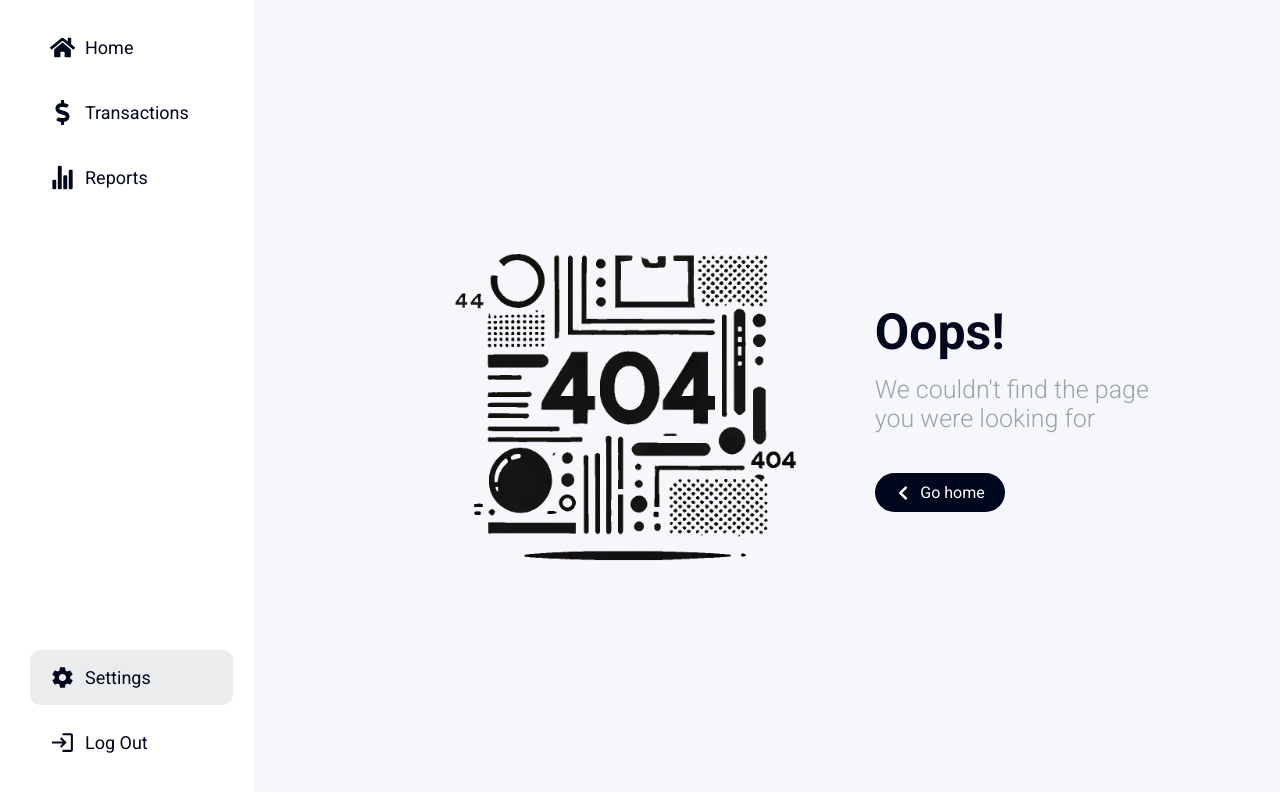
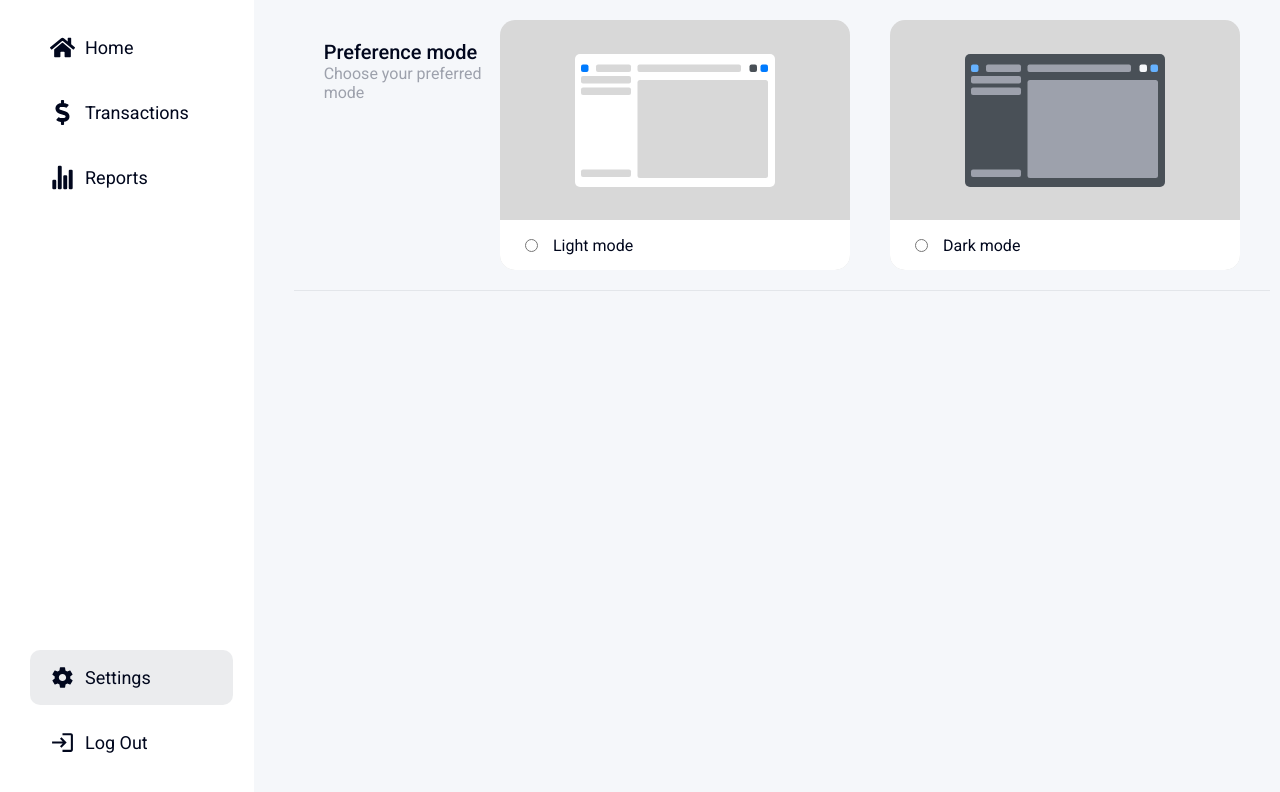
Before and after one commit to AlexShatokhin/budgetTracker, a React (Create React App) app in the folder client/: page /settings in a window 1280 px wide. Shown: the top 792 px of the page. Built offline with nearby package versions, Linux system fonts and the light colour scheme; sample sign-in values are in the browser's storage; what chartjs-plugin-datalabels would draw is missing.

Commit message:
add settings item and theme toggling module

```diff
--- a/client/src/constants/__colors.scss
+++ b/client/src/constants/__colors.scss
@@ -16,7 +16,7 @@ $grey: #9DA1AC;
 $darkblue: #0056b3;
 $lightblue: #66b2ff;
 $darkgrey: #6c757d;
-$mediumgrey: #adb5bd;
+$mediumgrey: #D8D8D8;
 $darkblack: #000000;
 $mediumblack: #343a40;
 $lightblack: #495057;
--- a/client/src/constants/url.ts
+++ b/client/src/constants/url.ts
@@ -1,6 +1,6 @@
 // eslint-disable-next-line import/no-anonymous-default-export
 export default {
     "BASE_URL": "http://localhost",
-    "PORT": "3001",
+    "PORT": "4000",
     "API": "/api",
 }
--- /dev/null
+++ b/client/src/react/modules/SettingsItem/SettingsItem.tsx
@@ -0,0 +1,23 @@
+import {FC} from "react"
+import "./settings_item.scss"
+type SettingsItemProps = {
+    title: string;
+    subtitle: string;
+    content: React.ReactNode;
+}
+
+const SettingsItem : FC<SettingsItemProps>  = ({title, subtitle, content}) => {
+    return (
+        <div className="settings-item">
+            <div className="settings-item__text">
+                <p className="settings-title">{title}</p>
+                <p className="settings-subtitle">{subtitle}</p>
+            </div>
+            <div className="settings-item__content">
+                {content}
+            </div>
+        </div>
+    )
+}
+
+export default SettingsItem;
--- /dev/null
+++ b/client/src/react/modules/SettingsItem/settings_item.scss
@@ -0,0 +1,26 @@
+@import "../../../constants/_colors";
+@import "../../../constants/_theme";
+
+.settings-item{
+    width: calc(100% - 70px);
+    min-height: 200px;
+    padding: 20px 30px;
+    display: flex;
+    border-bottom: 1px solid rgba($color: $grey, $alpha: 0.2);
+    &__text{
+        width: 550px;
+        .settings-title{
+            font-size: 20px;
+            font-weight: 500;
+            margin-bottom: 0px;
+            color: var(--text-color);
+        }
+
+        .settings-subtitle{
+            font-size: 16px;
+            color: $grey;
+            font-weight: 400;
+            margin-top: 0;
+        }
+    }
+}
--- /dev/null
+++ b/client/src/react/modules/ThemeToggling/ThemeItem.tsx
@@ -0,0 +1,26 @@
+import {FC} from "react"
+import lightTheme from "../../../assets/light_theme.svg";
+import darkTheme from "../../../assets/dark_theme.svg";
+
+import "./theme_item.scss"
+
+type ThemeItemProps = {
+    theme: "light" | "dark";
+}
+
+const ThemeItem: FC<ThemeItemProps> = ({theme}) => {
+    const isLightTheme = theme === "light";
+    return (
+        <div className="theme-item">
+            <div className="theme-item__image">
+                <img src={isLightTheme ? lightTheme : darkTheme} alt={isLightTheme ? "light theme" : "dark theme" } />
+            </div>
+            <div className="theme-item__label">
+                <input type="radio" name="theme-toggler" id={isLightTheme ? "light-theme" : "dark-theme" } />
+                <label htmlFor={isLightTheme ? "light-theme" : "dark-theme" }>{isLightTheme ? "Light mode" : "Dark mode"}</label>
+            </div>
+        </div>
+    )
+}
+
+export default ThemeItem;
--- /dev/null
+++ b/client/src/react/modules/ThemeToggling/ThemeToggling.tsx
@@ -0,0 +1,13 @@
+import ThemeItem from "./ThemeItem";
+import "./theme_wrapper.scss"
+
+const ThemeToggling = () => {
+    return (
+        <div className="theme-wrapper">
+            <ThemeItem theme="light"/>
+            <ThemeItem theme="dark"/>
+        </div>
+    )
+}
+
+export default ThemeToggling;
--- /dev/null
+++ b/client/src/react/modules/ThemeToggling/theme_item.scss
@@ -0,0 +1,40 @@
+@import "../../../constants/_colors.scss";
+@import "../../../constants/_theme.scss";
+
+
+.theme-item{
+    width: 350px;
+    height: 250px;
+    background-color: $mediumgrey;
+    border-radius: 15px;
+    display: flex;
+    flex-direction: column;
+    justify-content: end;
+    &__image {
+        height: calc(100% - 50px);
+        width: 100%;
+        display: flex;
+        justify-content: center;
+        align-items: center;
+        img{
+            width: 200px;
+        }
+    }
+    &__label{
+        display: flex;
+        align-items: center;
+        width: 100%;
+        height: 50px;
+        border-radius: 0 0 15px 15px;
+        background-color: var(--bg-color);
+        input {
+            margin: 0 15px 0 25px;
+            cursor: pointer;
+        }
+        label {
+            margin-bottom: 0;
+            font-size: 16px;
+            cursor: pointer;
+        }
+    }
+}
--- /dev/null
+++ b/client/src/react/modules/ThemeToggling/theme_wrapper.scss
@@ -0,0 +1,7 @@
+@import "../../../constants/_colors";
+
+.theme-wrapper{
+    display: flex;
+    justify-content: space-between;
+    width: 740px;
+}
--- a/client/src/react/pages/App/routes/routes.ts
+++ b/client/src/react/pages/App/routes/routes.ts
@@ -2,6 +2,7 @@ import AutorizationPage from "../../Authorization/AuthorizationPage"
 import HomePage from "../../HomePage/HomePage"
 import NotFoundPage from "../../NotFoundPage/NotFoundPage"
 import ReportPage from "../../ReportPage/ReportPage"
+import SettingsPage from "../../SettingsPage/SettingsPage"
 import TransactionsPage from "../../TransactionsPage/TransactionsPage"
 
 export const routes = [
@@ -11,6 +12,7 @@ export const routes = [
     {path: "/home", component: HomePage, isPrivate: false},
     {path: "/transactions", component: TransactionsPage, isPrivate: true},
     {path: "/reports", component: ReportPage, isPrivate: true},
+    {path: "/settings", component: SettingsPage, isPrivate: true},
 
     {path: "*", component: NotFoundPage, isPrivate: false},
 
--- a/client/src/react/pages/SettingsPage/SettingsPage.tsx
+++ b/client/src/react/pages/SettingsPage/SettingsPage.tsx
@@ -1,7 +1,20 @@
+import Layout from "../../components/Layout/Layout";
+import SettingsItem from "../../modules/SettingsItem/SettingsItem";
+import ThemeToggling from "../../modules/ThemeToggling/ThemeToggling";
 
 
 const SettingsPage = () => {
+    return (
+        <section className="settings">
+            <Layout>
+                <SettingsItem
+                    title="Preference mode"
+                    subtitle="Choose your preferred mode"
+                    content={<ThemeToggling />}/>
 
+            </Layout>
+        </section>
+    )
 }
 
 export default SettingsPage;
```
Also changed, not shown: client/src/assets/dark_theme.svg (added), client/src/assets/light_theme.svg (added).
